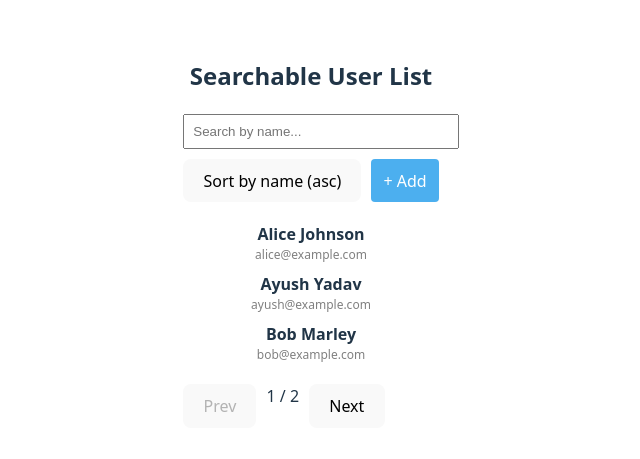
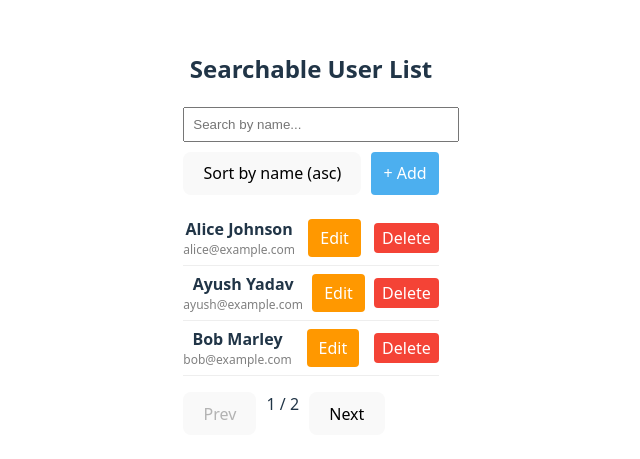
Before and after one commit to devayushyadav/react-ts-advanced-dashboard, a React (Vite) app: page / in a window 1280 px wide. Shown: the part 167-626 px from the top of the page, without its empty margins (329-969 px from the left). Built offline with nearby package versions, Linux system fonts and the light colour scheme.

Commit message:
Added functiona;ity to edit user

```diff
--- a/src/Components/UserDashboard/SearchableList/Adduser.tsx
+++ b/src/Components/UserDashboard/SearchableList/AddOrEdituser.tsx
@@ -1,29 +1,43 @@
-// AddUser.tsx
-import { useState } from "react";
+import { useState, useEffect } from "react";
 import Modal from "../Modal/Modal";
 import type { User } from "../Types/Types";
 
 type Props = {
   setUsers: React.Dispatch<React.SetStateAction<User[]>>;
+  variant: "edit" | "add";
+  editingUser?: User;
 };
 
-const AddUser = ({ setUsers }: Props) => {
+const AddOrEditUser = ({ setUsers, variant, editingUser }: Props) => {
   const [isModalOpen, setIsModalOpen] = useState(false);
   const [formValues, setFormValues] = useState<User>({
-    id: crypto.randomUUID(),
+    id: "",
     name: "",
     email: "",
   });
 
+  useEffect(() => {
+    if (variant === "edit" && editingUser) {
+      setFormValues(editingUser);
+    } else if (variant === "add") {
+      setFormValues({ id: "", name: "", email: "" });
+    }
+  }, [editingUser, variant, isModalOpen]);
+
   const openModal = () => setIsModalOpen(true);
   const closeModal = () => setIsModalOpen(false);
 
-  const handleAdd = () => {
+  const handleSave = () => {
     if (!formValues.name.trim() || !formValues.email.trim()) return;
 
-    setUsers((prev) => [{ ...formValues }, ...prev]);
+    if (variant === "add") {
+      setUsers((prev) => [{ ...formValues, id: crypto.randomUUID() }, ...prev]);
+    } else {
+      setUsers((prev) =>
+        prev.map((user) => (user.id === formValues.id ? formValues : user))
+      );
+    }
 
-    setFormValues({ id: "", name: "", email: "" });
     closeModal();
   };
 
@@ -31,7 +45,7 @@ const AddUser = ({ setUsers }: Props) => {
     <>
       <button
         style={{
-          background: "#4cafef",
+          background: variant === "add" ? "#4cafef" : "#ff9800",
           color: "#fff",
           border: "none",
           padding: "8px 12px",
@@ -40,10 +54,14 @@ const AddUser = ({ setUsers }: Props) => {
         }}
         onClick={openModal}
       >
-        + Add
+        {variant === "add" ? "+ Add" : "Edit"}
       </button>
 
-      <Modal isOpen={isModalOpen} onClose={closeModal} title="Add User">
+      <Modal
+        isOpen={isModalOpen}
+        onClose={closeModal}
+        title={variant === "add" ? "Add User" : "Edit User"}
+      >
         <div style={{ display: "flex", flexDirection: "column", gap: "10px" }}>
           <input
             type="text"
@@ -77,16 +95,16 @@ const AddUser = ({ setUsers }: Props) => {
 
           <button
             style={{
-              background: "#4caf50",
+              background: variant === "add" ? "#4caf50" : "#ff9800",
               color: "#fff",
               border: "none",
               padding: "10px",
               borderRadius: "4px",
               cursor: "pointer",
             }}
-            onClick={handleAdd}
+            onClick={handleSave}
           >
-            Add User
+            {variant === "add" ? "Add User" : "Save Changes"}
           </button>
         </div>
       </Modal>
@@ -94,4 +112,4 @@ const AddUser = ({ setUsers }: Props) => {
   );
 };
 
-export default AddUser;
+export default AddOrEditUser;
--- a/src/Components/UserDashboard/SearchableList/SearchableList.tsx
+++ b/src/Components/UserDashboard/SearchableList/SearchableList.tsx
@@ -3,7 +3,7 @@ import usePagination from "./usePagination";
 import useSearch from "./useSearch";
 import useSort from "./useSort";
 import { useState } from "react";
-import AddUser from "./Adduser";
+import AddOrEdituser from "./AddOrEdituser";
 import type { User } from "../Types/Types";
 
 type Props = {
@@ -26,6 +26,11 @@ const SearchableList = ({
   const { sortedItems, toggleOrder, order } = useSort(filteredItems, sortKey);
   const { currentPage, totalPages, paginatedItems, nextPage, prevPage } =
     usePagination(sortedItems, 3);
+
+  // DELETE USER FUNCTION
+  const deleteUser = (id: string) => {
+    setUsers((prev) => prev.filter((user) => user.id !== id));
+  };
 
   return (
     <div
@@ -53,7 +58,7 @@ const SearchableList = ({
         <button onClick={toggleOrder}>
           Sort by {String(sortKey)} ({order})
         </button>
-        <AddUser setUsers={setUsers} />
+        <AddOrEdituser setUsers={setUsers} variant="add" />
       </div>
 
       {/* List with Animation */}
@@ -61,18 +66,46 @@ const SearchableList = ({
         <AnimatePresence mode="popLayout">
           {paginatedItems.map((item) => (
             <motion.li
-              key={item.email}
-              style={{ padding: "4px 0", cursor: "pointer" }}
+              key={item.id}
+              style={{
+                padding: "6px 0",
+                display: "flex",
+                justifyContent: "space-between",
+                alignItems: "center",
+                borderBottom: "1px solid #eee",
+              }}
               role="button"
               tabIndex={0}
-              onClick={() => onItemClick?.(item)}
               onKeyDown={(e) => e.key === "Enter" && onItemClick?.(item)}
-              initial={{ opacity: 0, y: 10 }}
-              animate={{ opacity: 1, y: 0 }}
-              exit={{ opacity: 0, y: -10 }}
-              transition={{ duration: 0.2 }}
+              initial={{ opacity: 0, y: 10, scale: 0.95 }}
+              animate={{ opacity: 1, y: 0, scale: 1 }}
+              exit={{ opacity: 0, y: -10, scale: 0.95 }}
+              transition={{ duration: 0.3, ease: "easeInOut" }}
             >
-              {renderItem(item)}
+              <span
+                style={{ cursor: "pointer" }}
+                onClick={() => onItemClick?.(item)}
+              >
+                {renderItem(item)}
+              </span>
+              <AddOrEdituser
+                setUsers={setUsers}
+                variant="edit"
+                editingUser={item}
+              />
+              <button
+                style={{
+                  background: "#f44336",
+                  color: "#fff",
+                  border: "none",
+                  padding: "4px 8px",
+                  borderRadius: "4px",
+                  cursor: "pointer",
+                }}
+                onClick={() => deleteUser(item.id)}
+              >
+                Delete
+              </button>
             </motion.li>
           ))}
         </AnimatePresence>
```
